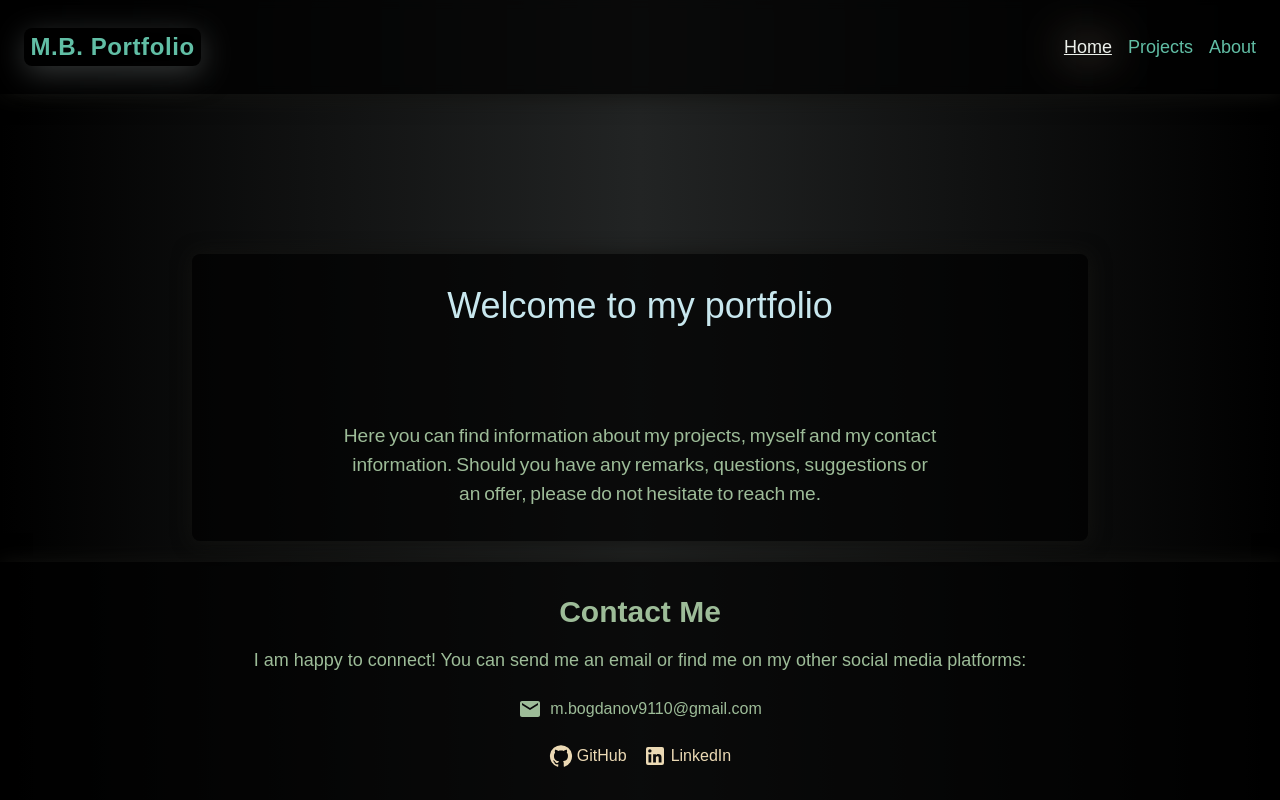
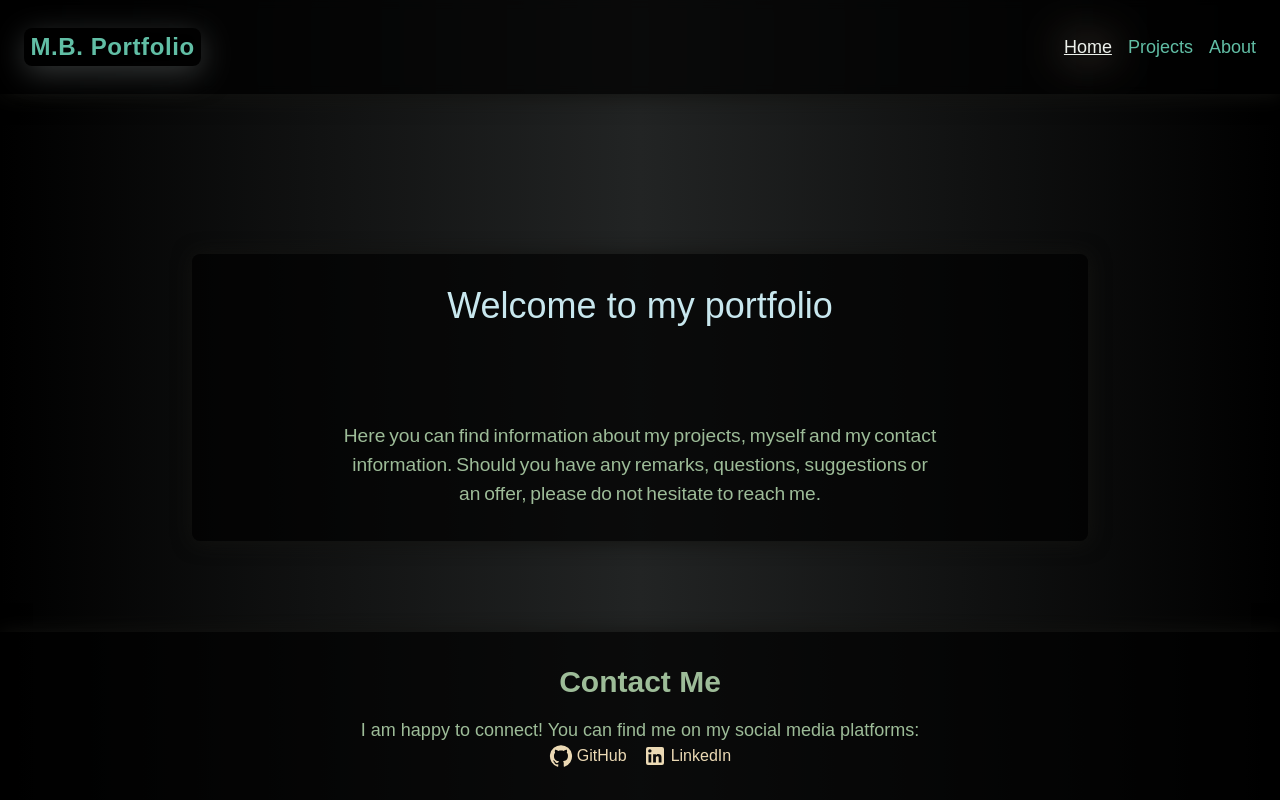
Before and after one commit to SpooRe91/mb-portfolio-app, a Next.js app in the folder mb-portfolio-app/: page / in a window 1280 px wide. Built offline with nearby package versions, Linux system fonts and the light colour scheme.

Commit message:
update..

```diff
--- a/mb-portfolio-app/src/Components/Footer/FooterComponent.tsx
+++ b/mb-portfolio-app/src/Components/Footer/FooterComponent.tsx
@@ -15,17 +15,17 @@ const Footer = () => {
         }, 1500);
     };
 
-    const handleCopyEmail = async () => {
-        try {
-            await navigator.clipboard.writeText("m.bogdanov9110@gmail.com");
-            return;
-        } catch (error) {
-            console.error(`We ran into an error while attempting to copy: ${error}`);
-        } finally {
-            setIsEmailCopied(true);
-            removeCopiedText();
-        }
-    };
+    // const handleCopyEmail = async () => {
+    //     try {
+    //         await navigator.clipboard.writeText("m.bogdanov9110@gmail.com");
+    //         return;
+    //     } catch (error) {
+    //         console.error(`We ran into an error while attempting to copy: ${error}`);
+    //     } finally {
+    //         setIsEmailCopied(true);
+    //         removeCopiedText();
+    //     }
+    // };
 
     return (
         <section
@@ -33,30 +33,9 @@ const Footer = () => {
         >
             <h1 className="md:text-3xl sm:text-sm font-bold mb-4">Contact Me</h1>
             <p className="md:text-lg sm:text-sm text-center">
-                I am happy to connect! You can send me an email or find me on my other social media platforms:
+                I am happy to connect! You can find me on my social media platforms:
             </p>
-            {!isMobile ? (
-                <div
-                    onClick={() => handleCopyEmail()}
-                    className="flex flex-row p-[1.2rem] relative items-center my-1 hover:cursor-pointer hover:text-greenHover transition-colors"
-                >
-                    <div className="flex flex-row items-center">
-                        <Email className="mr-2" /> <p>m.bogdanov9110@gmail.com</p>
-                    </div>
-                    <div className="absolute top-0 font-bold text-green-500">
-                        {isEmailCopied && <p>Email copied!</p>}
-                    </div>
-                </div>
-            ) : (
-                <div className="flex flex-row justify-center my-3">
-                    <Link
-                        href="mailto:m.bogdanov9110@gmail.com"
-                        className="text-colorMediumLight mb-4 flex items-center gap-1"
-                    >
-                        <Email className="mr-2" /> <p>e-mail me</p>
-                    </Link>
-                </div>
-            )}
+
             <div className="flex space-x-4">
                 <Link
                     href="https://github.com/SpooRe91"
--- a/mb-portfolio-app/src/Components/ServerDown/ServerDown.tsx
+++ b/mb-portfolio-app/src/Components/ServerDown/ServerDown.tsx
@@ -1,11 +1,8 @@
 import React from "react";
 import TextBlock from "../TextBlock/TextBlockComponent";
-import useGetViewWidth from "@PortfolioApp/hooks/useGetViewWidth";
-import { Email } from "@mui/icons-material";
-import Link from "next/link";
 
 const ServerDown = () => {
-    const { isMobile } = useGetViewWidth();
+
     return (
         <div className="flex flex-col items-center gap-1 max-w- w-full bg-bg-transparent-black-main shadow-box-shadow-dark">
             <h1 className="text-center md:text-4xl sm:text-xl px-5 py-8 text-colorMediumDark">
@@ -15,26 +12,7 @@ const ServerDown = () => {
                 title={"Please try again later!"}
                 className="flex flex-col gap-4 items-center text-center justify-cetetext-block p-2 text-tech-text-color"
             >
-                <p className="max-w-[450px] py-[1rem] px-[0.75rem]">
-                    Or drop me an e-mail and I will look into it!
-                </p>
             </TextBlock>
-            {!isMobile ? (
-                <div className="flex flex-row p-[0.5rem] relative items-center my-1 hover:text-greenHover transition-colors">
-                    <div className="flex flex-row items-center">
-                        <Email className="mr-2" /> <p>m.bogdanov9110@gmail.com</p>
-                    </div>
-                </div>
-            ) : (
-                <div className="flex flex-row justify-center my-3">
-                    <Link
-                        href="mailto:m.bogdanov9110@gmail.com"
-                        className="text-colorMediumLight mb-4 flex items-center gap-1"
-                    >
-                        <Email className="mr-2" /> <p>e-mail me</p>
-                    </Link>
-                </div>
-            )}
         </div>
     );
 };
```
